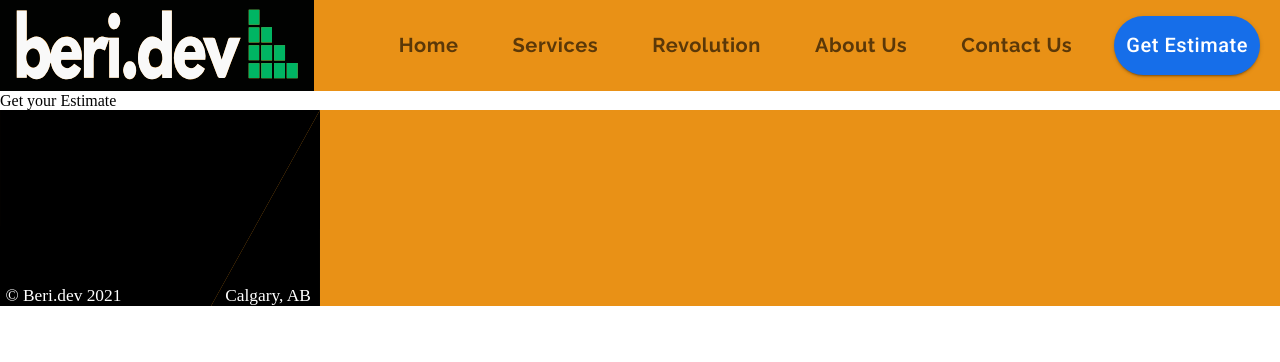
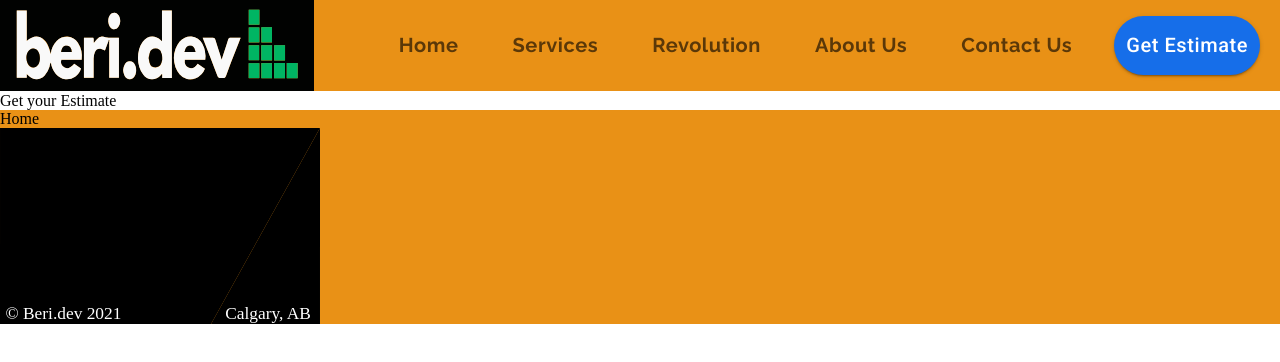
Before and after one commit to HAZberi/tech-company-website, a React (Create React App) app: page /estimate in a window 1280 px wide. Shown: the top 362 px of the page. Built offline with nearby package versions, Linux system fonts and the light colour scheme.

Commit message:
Grid Component Scaffoliding Footer

```diff
--- a/src/components/ui/Footer.js
+++ b/src/components/ui/Footer.js
@@ -1,5 +1,6 @@
 import React from "react";
 import { makeStyles } from "@material-ui/core/styles";
+import Grid from "@material-ui/core/Grid";
 import footerAdornment from "../../assets/Footer Adornment.svg";
 
 const useStyles = makeStyles((theme) => ({
@@ -26,6 +27,11 @@ const Footer = () => {
 
   return (
     <footer className={classes.footer}>
+      <Grid container>
+        <Grid item>
+          Home
+        </Grid>
+      </Grid>
       <img
         src={footerAdornment}
         alt="decorative box"
```
Also changed, not shown: 1 other file (tests, documents, lock files or other folders).
